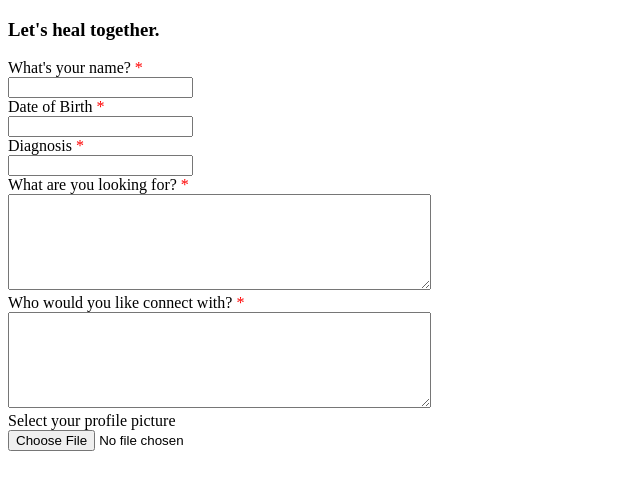
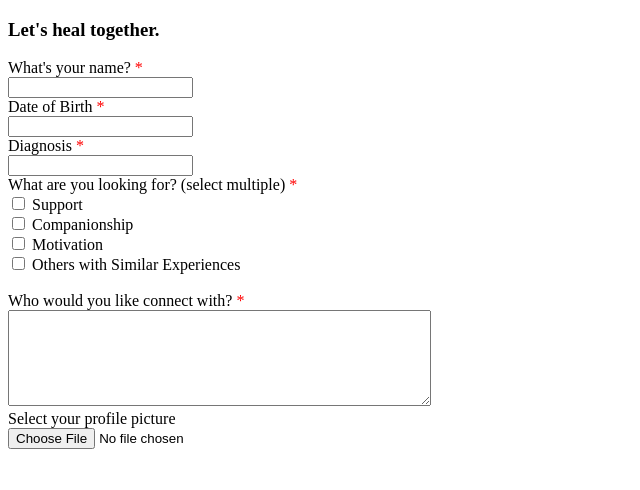
Before and after one commit to Charlychee/HackDuke-, a Flask app: page /registration in a window 1280 px wide. Shown: the top 490 px of the page, without its empty margins (0-640 px from the left). Run offline with Flask 2, Linux system fonts and the light colour scheme.

Commit message:
changed one to multiple choice

```diff
--- a/templates/registration.html
+++ b/templates/registration.html
@@ -28,8 +28,15 @@
                 <input type="text" name="diagnosis" class="input" required />
             </div>
             <div class="fields">
-                <label for="purpose"> What are you looking for? <span style="color:red"> * </span><br /> </label>
-                <textarea name="purpose" class="input" form="submissionForm" rows="6" cols="50" required></textarea>
+                <label for="purpose"> What are you looking for? (select multiple) <span style="color:red"> * </span><br /> </label>
+                <input type="checkbox" name="option1" value="support">
+                <label for="support"> Support </label><br>
+                <input type="checkbox" name="option2" value="companionship">
+                <label for="companionship"> Companionship </label><br>
+                <input type="checkbox" name="option3" value="motivation">
+                <label for="motivation"> Motivation </label><br>
+                <input type="checkbox" name="option4" value="others with similar experiences">
+                <label for="others"> Others with Similar Experiences </label><br><br>
             </div>
             <div class="fields">
                 <label for="contact"> Who would you like connect with? <span style="color:red"> * </span><br /> </label>
@@ -39,6 +46,7 @@
                 <label for="img">Select your profile picture </label> <br />
                 <input type="file" name="profilePic" id="upload" accept="image/*"> <br />
             </div>
+
         </form>
 
     </div>
```
Also changed, not shown: 1 other file.
